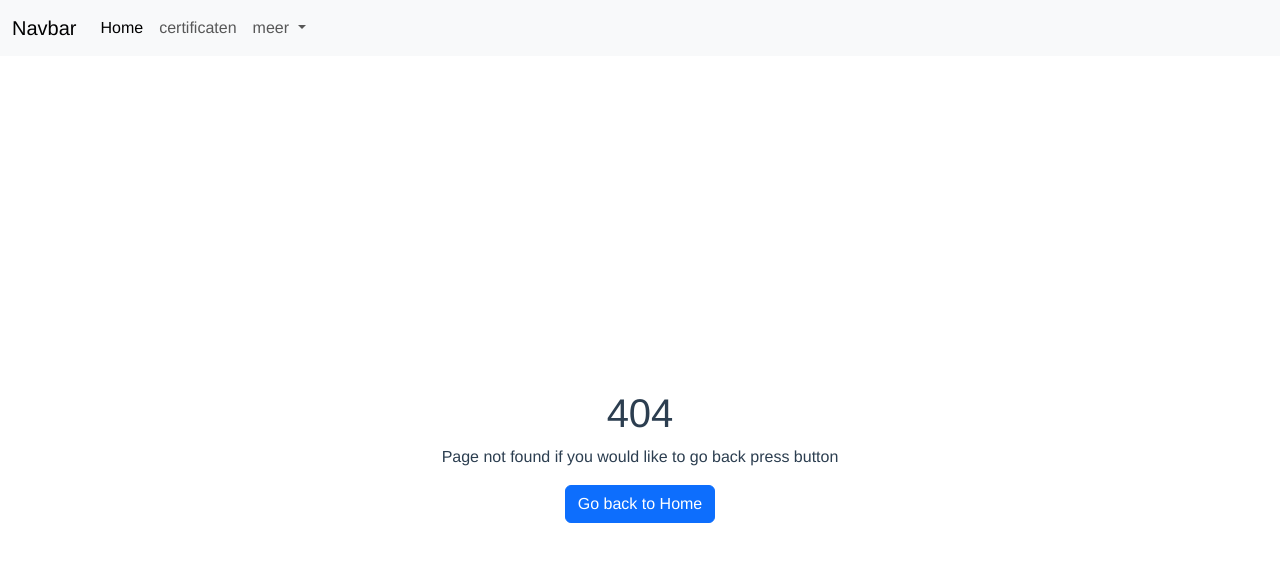
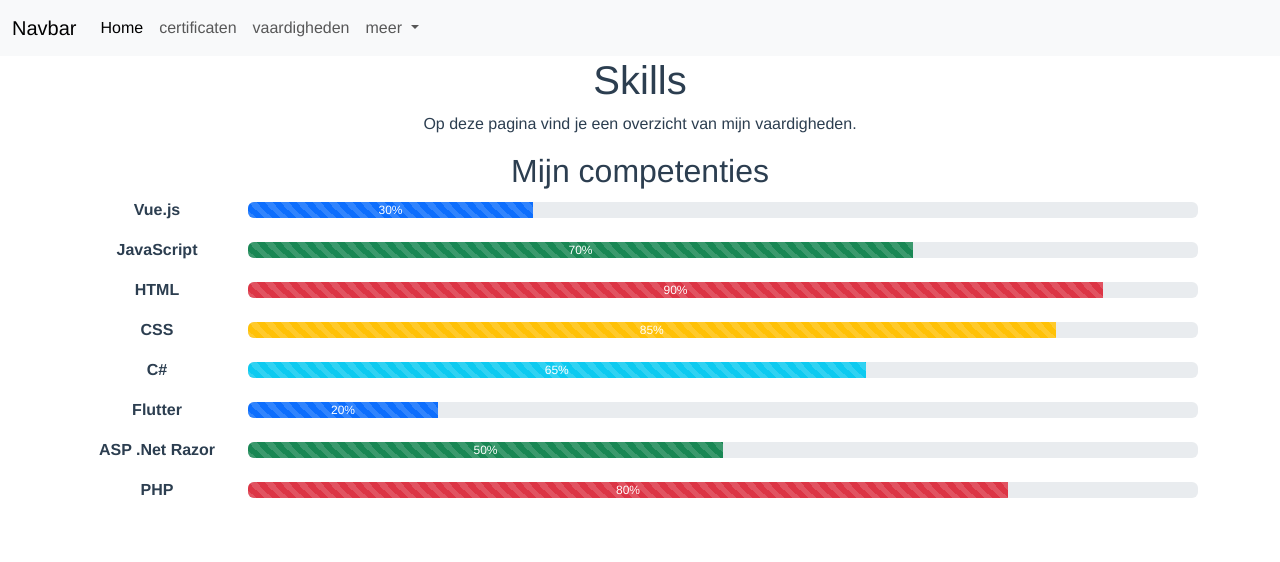
Before and after one commit to 0353497/portifoliov2, a Vue app: page /skills in a window 1280 px wide. Before the commit this address had no page. Shown: the top 562 px of the page. Built offline with nearby package versions, Linux system fonts and the light colour scheme.

Commit message:
feat: add SkillsView and Progress components, update navigation links for improved routing

```diff
--- a/src/components/Nav.vue
+++ b/src/components/Nav.vue
@@ -12,7 +12,10 @@
                         <a class="nav-link active" aria-current="page" href="/">Home</a>
                     </li>
                     <li class="nav-item">
-                        <a class="nav-link" href="#certificaten">certificaten</a>
+                        <a class="nav-link" href="/#certificaten">certificaten</a>
+                    </li>
+                    <li class="nav-item">
+                        <a href="/skills" class="nav-link">vaardigheden</a>
                     </li>
                     <li class="nav-item dropdown">
                         <a class="nav-link dropdown-toggle" href="#" role="button" data-bs-toggle="dropdown"
--- /dev/null
+++ b/src/components/Progress.vue
@@ -0,0 +1,38 @@
+<template>
+    <div class="progress">
+        <div class="progress-bar" role="progressbar" :style="{ width: progress + '%' }" :aria-valuenow="progress"
+            aria-valuemin="0" aria-valuemax="100" :class="color + (striped ? ' progress-bar-striped' : '')">
+            {{ progress }}%
+        </div>
+    </div>
+</template>
+<script>
+export default {
+    name: 'Progress',
+    props: {
+        progress: {
+            type: Number,
+            required: false,
+            default: 0,
+            validator(value) {
+                return value >= 0 && value <= 100;
+            }
+        },
+        color: {
+            type: String,
+            required: false,
+            validator(value) {
+                const validColors = ['bg-primary', 'bg-success', 'bg-danger', 'bg-warning', 'bg-info'];
+                return validColors.includes(value);
+            },
+            default: 'bg-primary'
+        },
+        striped: {
+            type: Boolean,
+            required: false,
+            default: false
+        }
+    }
+}
+</script>
+<style scoped></style>
--- a/src/router/index.js
+++ b/src/router/index.js
@@ -2,13 +2,15 @@
 import HomeView from '@/views/HomeView.vue'
 import Page404 from '@/components/Page404.vue'
 import AboutView from '@/views/AboutView.vue'
+import SkillsView from '@/views/SkillsView.vue'
 import Login from '@/components/Login.vue'
 
 const routes = [
   { path: '/', name: 'home', component: HomeView },
   { path: '/:pathMatch(.*)*', name: 'not-found', component: Page404 },
   { path: '/about', name: 'about', component: AboutView },
-  { path: '/login', name: 'login', component: Login }
+  { path: '/login', name: 'login', component: Login },
+  { path: '/skills', name: 'skills', component: SkillsView }
 ]
 
 const router = createRouter({
--- /dev/null
+++ b/src/views/SkillsView.vue
@@ -0,0 +1,50 @@
+<template>
+    <div>
+        <h1>Skills</h1>
+        <p>Op deze pagina vind je een overzicht van mijn vaardigheden.</p>
+        <div class="container">
+            <div class="row">
+                <div class="col">
+                    <h2>{{ competentiesTitle }}</h2>
+                    <div v-for="competentie in competenties" :key="competentie" class="d-flex align-items-center mb-3">
+                        <!-- Vaardigheid -->
+                        <div class="me-3" style="min-width: 150px;">
+                            <strong>{{ competentie[0] }}</strong>
+                        </div>
+                        <!-- Voortgangsbalk -->
+                        <div class="flex-grow-1">
+                            <Progress :progress="competentie[1]" :color="competentie[2]" :striped="true" />
+                        </div>
+                    </div>
+                </div>
+            </div>
+        </div>
+    </div>
+</template>
+
+<script>
+import Progress from '@/components/Progress.vue';
+export default {
+    name: 'SkillsView',
+    components: {
+        Progress
+    },
+    data() {
+        return {
+            competentiesTitle: 'Mijn competenties',
+            competenties: [
+                ['Vue.js', 30, 'bg-primary'],
+                ['JavaScript', 70, 'bg-success'],
+                ['HTML', 90, 'bg-danger'],
+                ['CSS', 85, 'bg-warning'],
+                ['C#', 65, 'bg-info'],
+                ['Flutter', 20, 'bg-primary'],
+                ['ASP .Net Razor', 50, 'bg-success'],
+                ['PHP', 80, 'bg-danger']
+            ]
+        };
+    }
+};
+</script>
+
+<style scoped></style>
```
